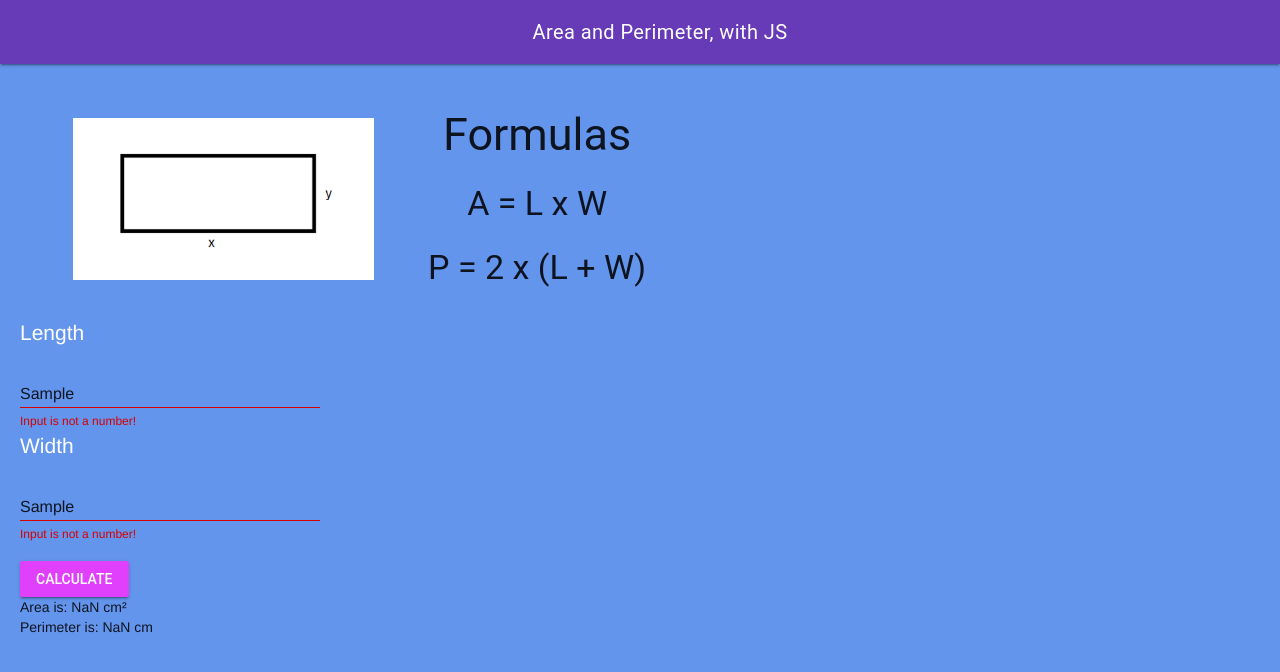
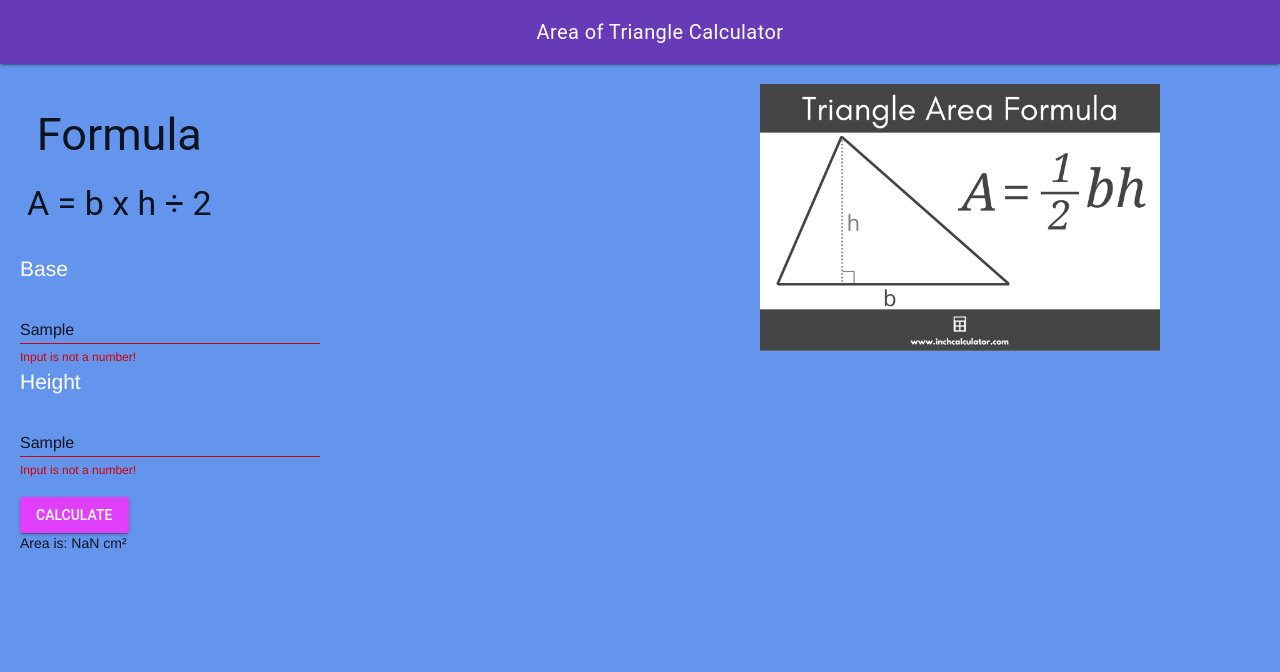
Before and after one commit to MTHS-ICS2O-2-2022/ICS2O-Unit-2-04-timbradyy, a plain HTML site: page index.html in a window 1280 px wide. Both pictures are taken after typing "Sample", "Sample" into the empty fields and a click on the button "CALCULATE". Drawn offline with nearby package versions, Linux system fonts and the light colour scheme.

Commit message:
justcodedfr

```diff
--- a/css/style.css
+++ b/css/style.css
@@ -31,3 +31,12 @@ p {
   font-size: 1.5rem;
   padding-top: 5pt;
 }
+
+img{
+  height: auto;
+  width: 400px;
+  float: right;
+  margin-bottom: auto;
+  margin-right: 100px;
+
+}
--- a/index.html
+++ b/index.html
@@ -13,7 +13,7 @@
   <link rel="stylesheet" href="https://fonts.googleapis.com/icon?family=Material+Icons" />
 <link rel="stylesheet" href="https://code.getmdl.io/1.3.0/material.deep_purple-purple.min.css" />
   <link rel="stylesheet" href="./css/style.css" />
-  <title>Area and Perimeter, with JavaScript</title>
+  <title>Area of a Triangle with JavaScript</title>
 </head>
 <body>
   <script defer src="https://code.getmdl.io/1.3.0/material.min.js"></script>
@@ -21,37 +21,37 @@
   <div class="mdl-layout mdl-js-layout mdl-layout--fixed-header">
     <header class="mdl-layout__header">
       <div class="mdl-layout__header-row">
-        <span class="mdl-layout-title">Area and Perimeter, with JS</span>
+        <span class="mdl-layout-title">Area of Triangle Calculator</span>
       </div>
     </header>
     <main class="mdl-layout__content">
       <table>
         <tr>
           <th>
-            <img src="./rectablge.png" alt="rectangle" width="75%" height="auto" />
           </th>
           <th>
-            <h2>Formulas</h2>
-            <h3>A = L x W</h3>
-            <h3>P = 2 x (L + W)</h3>
+            <h2>Formula</h2>
+            <h3>A = b x h ÷ 2</h3>
           </th>
         </tr>
+        <img src="tria.png" alt="style">
       </table>
+
       <!-- Simple Textfield -->
       <form action="#">
-        <p>Length</p>
+        <p>Base</p>
         <div class="mdl-textfield mdl-js-textfield">
-          <input class="mdl-textfield__input" type="text" pattern="-?[0-9]*(\.[0-9]+)?" id="length-of-rectangle" />
-          <label class="mdl-textfield__label" for="length-of-rectangle">length ...</label>
+          <input class="mdl-textfield__input" type="text" pattern="-?[0-9]*(\.[0-9]+)?" id="base-of-triangle" />
+          <label class="mdl-textfield__label" for="base-of-triangle">length ...</label>
           <span class="mdl-textfield__error">Input is not a number!</span>
         </div>
       </form>
       <!-- Numeric Textfield -->
       <form action="#">
-        <p>Width</p>
+        <p>Height</p>
         <div class="mdl-textfield mdl-js-textfield">
-          <input class="mdl-textfield__input" type="text" pattern="-?[0-9]*(\.[0-9]+)?" id="width-of-rectangle" />
-          <label class="mdl-textfield__label" for="width-of-rectangle">width ...</label>
+          <input class="mdl-textfield__input" type="text" pattern="-?[0-9]*(\.[0-9]+)?" id="height-of-triangle" />
+          <label class="mdl-textfield__label" for="height-of-triangle">width ...</label>
           <span class="mdl-textfield__error">Input is not a number!</span>
         </div>
       </form>
--- a/js/script.js
+++ b/js/script.js
@@ -10,14 +10,12 @@
  */
 function calculate () {
   // input
-  const length = parseInt(document.getElementById('length-of-rectangle').value)
-  const width = parseInt(document.getElementById('width-of-rectangle').value)
+  const height = parseInt(document.getElementById('height-of-triangle').value)
+  const base = parseInt(document.getElementById('base-of-triangle').value)
 
   // process
-  const area = length * width
-  const perimeter = 2 * (length + width)
+  const area = (base * height) / 2
 
   // output
   document.getElementById('area').innerHTML = 'Area is: ' + area + ' cm²'
-  document.getElementById('perimeter').innerHTML = 'Perimeter is: ' + perimeter + ' cm'
 }
```
Also changed, not shown: tria.png (added).
